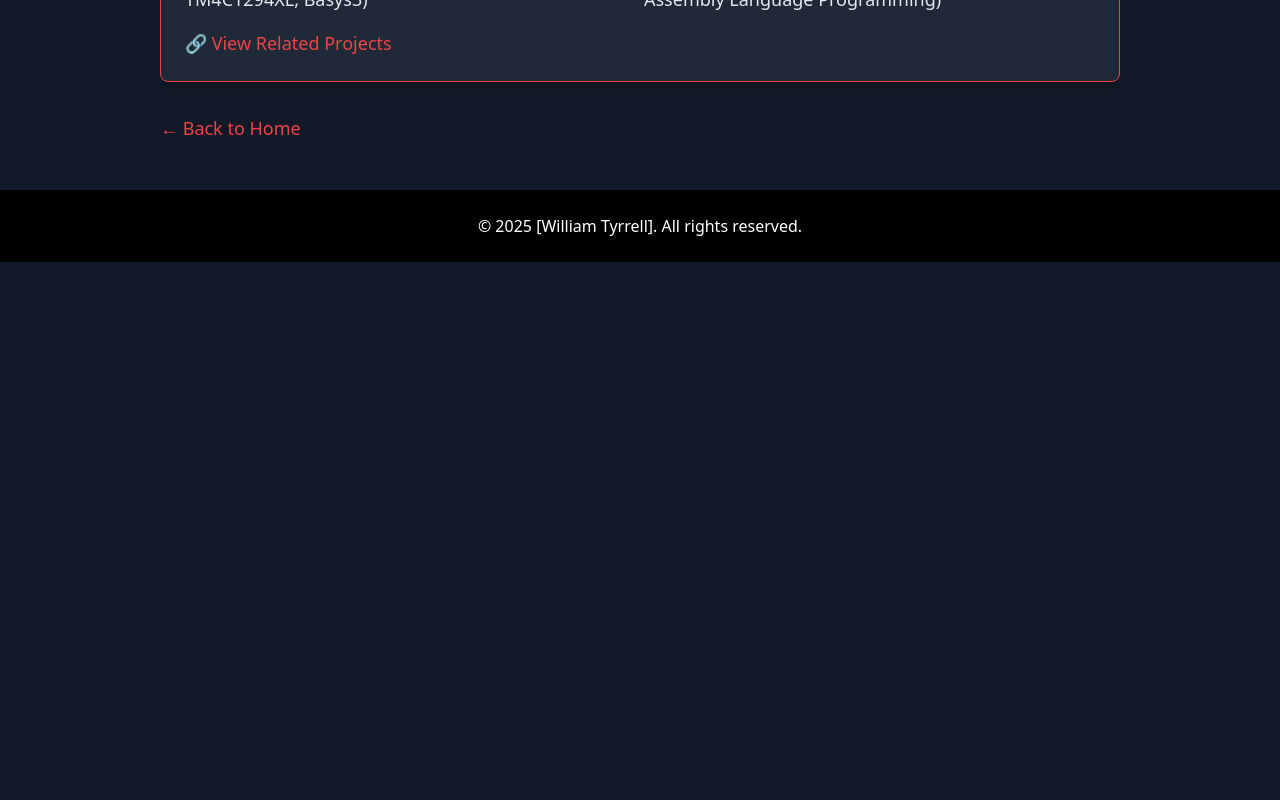
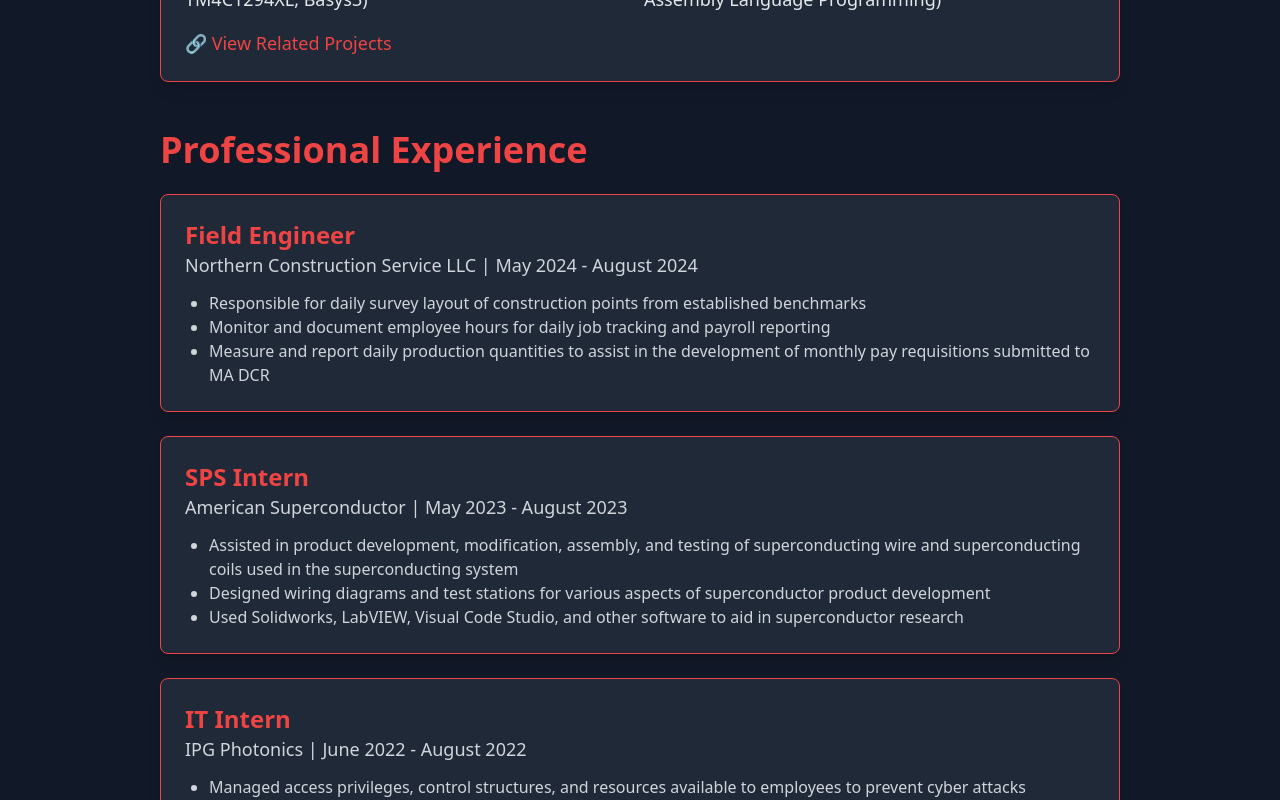
Before and after one commit to wftyrrell/personal-website, a Next.js app: page /about in a window 1280 px wide. Shown: the part 860-1660 px from the top of the page. Before the commit the page ends 1122 px from the top, so only its background shows below. Built offline with nearby package versions, Linux system fonts and the light colour scheme.

Commit message:
Fixed experience

```diff
--- a/src/app/about/page.tsx
+++ b/src/app/about/page.tsx
@@ -144,6 +144,24 @@
         </div>
       </div>
 
+      {/* Professional Experience Section */}
+      <section className="mt-12">
+        <h2 className="text-4xl font-bold text-red-500 mb-6">Professional Experience</h2>
+        <div className="space-y-6">
+          {experience.map((job) => (
+            <div key={job.title} className="bg-gray-800 p-6 rounded-lg shadow-lg border border-red-500">
+              <h3 className="text-2xl font-semibold text-red-500">{job.title}</h3>
+              <p className="text-lg text-gray-300">{job.company} | {job.duration}</p>
+              <ul className="list-disc pl-6 mt-3 text-gray-300">
+                {job.responsibilities.map((responsibility, index) => (
+                  <li key={index}>{responsibility}</li>
+                ))}
+              </ul>
+            </div>
+          ))}
+        </div>
+      </section>
+
       {/* Back to Home */}
       <div className="mt-8">
         <Link href="/" className="text-lg text-red-500 hover:underline">← Back to Home</Link>
```
